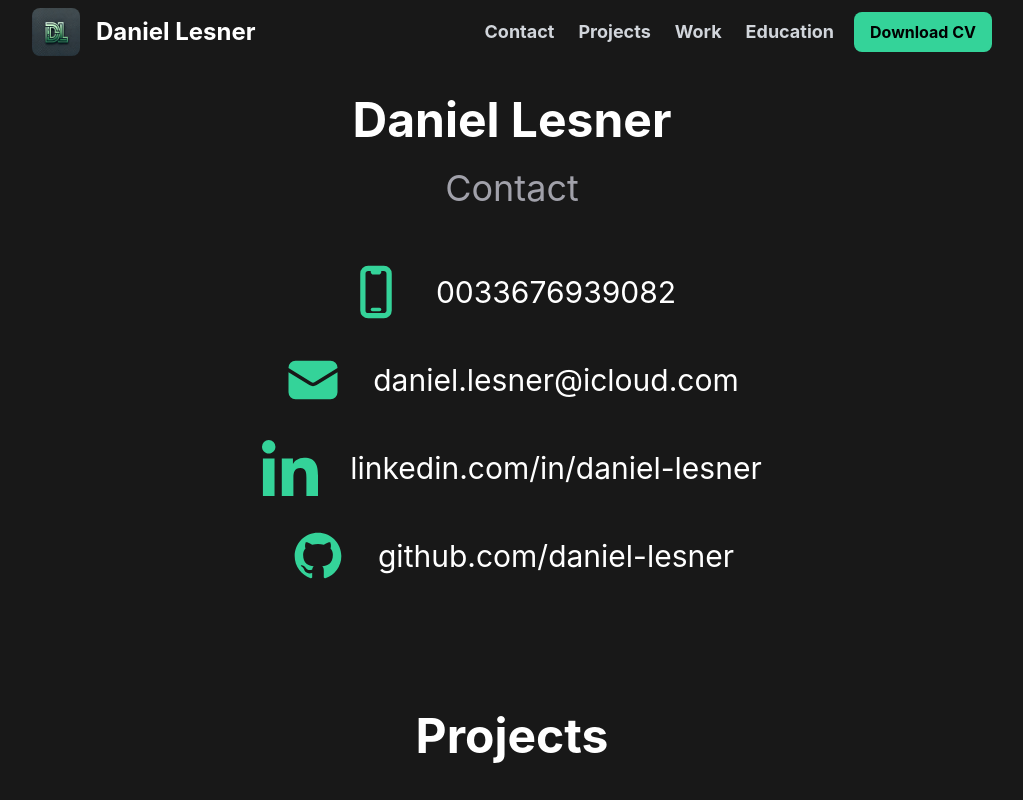
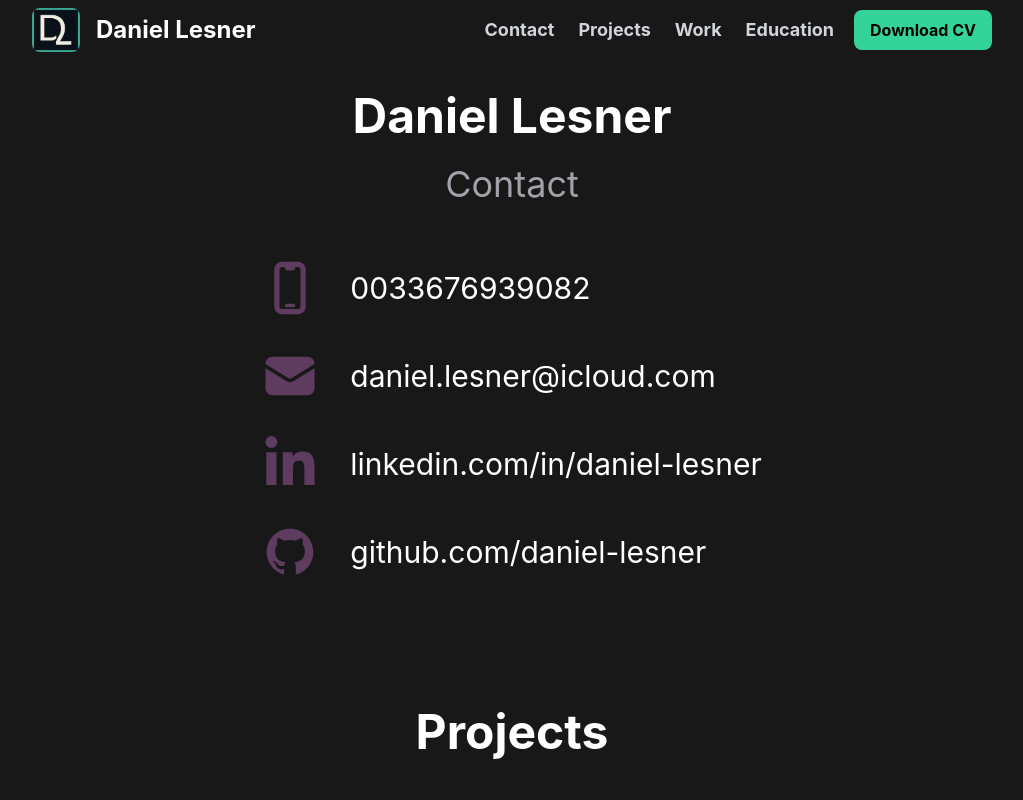
Before and after one commit to daniel-lesner/presentation-website-react-next-js, a Next.js app: page / in a window 1280 px wide. Shown: the top 800 px of the page, without its empty margins (128-1151 px from the left). Built offline with nearby package versions, Linux system fonts and the light colour scheme.

Commit message:
Change logo, add color animations to icons and add className prop to github and likedin icon components

```diff
--- a/src/components/ContactSection.tsx
+++ b/src/components/ContactSection.tsx
@@ -10,15 +10,15 @@ export default function ContactSection() {
         Contact
       </h1>
 
-      <div className="space-y-4 text-xl md:text-2xl lg:text-3xl gap-4 flex flex-col gap-4 items-center">
+      <div className="space-y-4 text-xl md:text-2xl lg:text-3xl gap-4 flex flex-col gap-4 items-start">
         <div className="flex space-x-2 gap-6 items-center ">
-          <DevicePhoneMobileIcon className="size-10 md:size-12 lg:size-14 text-primary-color"></DevicePhoneMobileIcon>
+          <DevicePhoneMobileIcon className="size-10 md:size-12 lg:size-14 text-primary-color fill-current animate-combined"></DevicePhoneMobileIcon>
           <a className="hover:text-secondary-color" href="tel:0033676939082">
             0033676939082
           </a>
         </div>
         <div className="flex space-x-2 gap-6 items-center ">
-          <EnvelopeIcon className="size-10 md:size-12 lg:size-14 text-primary-color"></EnvelopeIcon>
+          <EnvelopeIcon className="size-10 md:size-12 lg:size-14 text-primary-color fill-current animate-combined"></EnvelopeIcon>
           <a
             className="hover:text-secondary-color"
             href="mailto:daniel.lesner@icloud.com"
@@ -27,7 +27,7 @@ export default function ContactSection() {
           </a>
         </div>
         <div className="flex space-x-2 gap-6 items-center ">
-          <LinkedInIcon />
+          <LinkedInIcon className="text-primary-color fill-current animate-combined" />
           <a
             className="hover:text-secondary-color"
             href="http://www.linkedin.com/in/daniel-lesner"
@@ -38,7 +38,7 @@ export default function ContactSection() {
           </a>
         </div>
         <div className="flex space-x-2 gap-6 items-center ">
-          <GithubIcon />
+          <GithubIcon className="text-primary-color fill-current animate-combined" />
           <a
             className="hover:text-secondary-color"
             href="http://www.github.com/daniel-lesner"
--- a/src/components/GithubIcon.tsx
+++ b/src/components/GithubIcon.tsx
@@ -1,22 +1,24 @@
-import React from 'react';
-
 type SizeType = 'small' | 'responsive';
 
 interface GithubIconProps {
   size?: SizeType;
+  className?: string;
 }
 
-const GithubIcon: React.FC<GithubIconProps> = ({ size = 'responsive' }) => {
+const GithubIcon: React.FC<GithubIconProps> = ({
+  size = 'responsive',
+  className = '',
+}) => {
   const sizeClasses: Record<SizeType, string> = {
     small: 'h-6 w-6',
     responsive: 'h-10 w-10 md:h-12 md:w-12 lg:h-14 lg:w-14',
   };
 
   return (
-    <div className="text-primary-color">
+    <div>
       <svg
         xmlns="http://www.w3.org/2000/svg"
-        className={`${sizeClasses[size]}`}
+        className={`${sizeClasses[size]} ${className}`.trim()}
         fill="currentColor"
         viewBox="0 0 24 24"
       >
--- a/src/components/LinkedInIcon.tsx
+++ b/src/components/LinkedInIcon.tsx
@@ -1,13 +1,27 @@
-export default function LinkedInIcon() {
+type SizeType = 'small' | 'responsive';
+
+interface LinkedInIconProps {
+  size?: SizeType;
+  className?: string;
+}
+
+const sizeClasses: Record<SizeType, string> = {
+  small: 'h-6 w-6',
+  responsive: 'h-10 w-10 md:h-12 md:w-12 lg:h-14 lg:w-14',
+};
+
+export default function LinkedInIcon({
+  size = 'responsive',
+  className = '',
+}: LinkedInIconProps) {
   return (
-    <span className="h-10 w-10 md:h-12 md:w-12 lg:h-14 lg:w-14 text-primary-color">
     <svg
       xmlns="http://www.w3.org/2000/svg"
       viewBox="0 0 448 512"
       fill="currentColor"
+      className={`${sizeClasses[size]} ${className}`.trim()}
     >
       <path d="M100.3 448H7.4V148.9h92.9zM53.8 108.1C24.1 108.1 0 83.5 0 53.8a53.8 53.8 0 0 1 107.6 0c0 29.7-24.1 54.3-53.8 54.3zM447.9 448h-92.7V302.4c0-34.7-.7-79.2-48.3-79.2-48.3 0-55.7 37.7-55.7 76.7V448h-92.8V148.9h89.1v40.8h1.3c12.4-23.5 42.7-48.3 87.9-48.3 94 0 111.3 61.9 111.3 142.3V448z" />
     </svg>
-    </span>
   );
 }
--- a/tailwind.config.ts
+++ b/tailwind.config.ts
@@ -23,6 +23,21 @@ export default {
       boxShadow: {
         custom: '0 0 10px 5px var(--secondary-color)',
       },
+      keyframes: {
+        pulseColor: {
+          "0%, 100%": { color: "var(--primary-color)" },
+          "50%": { color: "var(--secondary-color)" },
+        },
+        hueRotate: {
+          "0%": { filter: "hue-rotate(0deg)" },
+          "100%": { filter: "hue-rotate(360deg)" },
+        },
+      },
+      animation: {
+        pulseColor: "pulseColor 5s infinite ease-in-out",
+        hueRotate: "hueRotate 20s infinite linear",
+        combined: "pulseColor 5s infinite ease-in-out, hueRotate 20s infinite linear",
+      },
     },
   },
   plugins: [require('tailwindcss-animate')],
```
Also changed, not shown: public/logo.png. Lines whose indentation alone changed are shown as unchanged.
